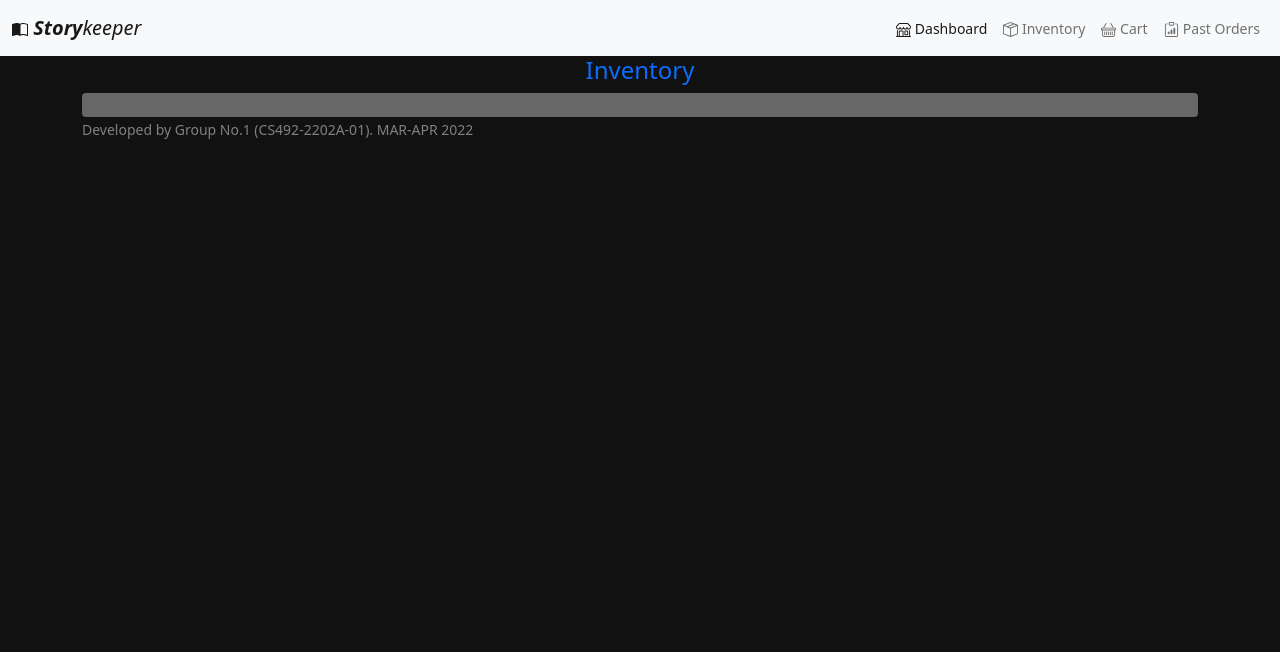
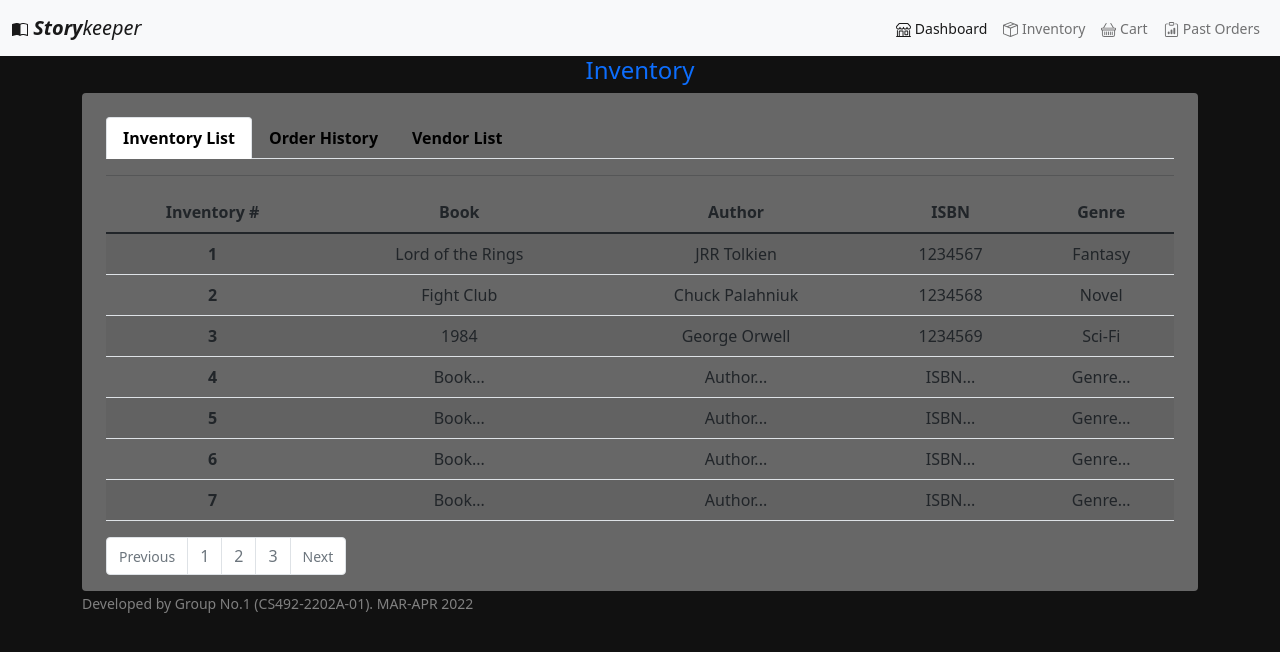
Before and after one commit to Andr3wBl0ck/storykeeper_ui, a Flask app: page /inventory in a window 1280 px wide. Shown: the top 652 px of the page. Run offline with Flask 2, Linux system fonts and the light colour scheme.

Commit message:
added layout to inventory page.

```diff
--- a/app.py
+++ b/app.py
@@ -1,5 +1,10 @@
+import io
 from flask import Flask
-from flask import render_template, url_for
+from flask import render_template, url_for, Response
+import matplotlib as plt
+from matplotlib.backends.backend_agg import FigureCanvasAgg as FigureCanvas
+from matplotlib.figure import Figure
+import numpy as np
 
 app = Flask(__name__)
 
@@ -15,9 +20,30 @@ def render_cart():
 def render_inventory():
     return render_template("inventory.html")
 
+# Setup for Order History Graph
+plt.rcParams["figure.figsize"] = [7.50, 3.50]
+plt.rcParams["figure.autolayout"] = True
+
 @app.route("/orderhistory")
 def render_orderhistory():
-    return render_template("orderhistory.html")
+   fig = Figure()
+   axis = fig.add_subplot(1, 1, 1)
+   xs = np.random.rand(100)
+   ys = np.random.rand(100)
+   axis.plot(xs, ys)
+   output = io.BytesIO()
+   FigureCanvas(fig).print_png(output)
+
+
+   return render_template("orderhistory.html", Response = output.getvalue(),mimetype='image/png')
+
+
+   #return render_template( Response(output.getvalue(), mimetype='image/png')
+
+
+
+
+
 
 if __name__ == '__main__':
     app.run(debug=True)
--- a/templates/cart.html
+++ b/templates/cart.html
@@ -24,7 +24,7 @@
                             </div>
                             <!-- Product Item Card 1-->
                             <div class="d-flex flex-row justify-content-between align-items-center p-2 bg-white mt-4 px-3 rounded">
-                                <div class="mr-1"><img class="rounded" src="https://i.imgur.com/XiFJkhI.jpg" width="70"></div>
+                                <div class="mr-1"><img class="rounded" src="https://imgur.com/a/WdPmwh6" width="70"></div>
                                 <div class="d-flex flex-column align-items-center product-details"><span class="font-weight-bold">Lord of The Rings</span>
                                     <div class="d-flex flex-row product-desc">
                                         <div class="size mr-1">
@@ -43,7 +43,7 @@
                             </div>
                             <!-- Product Item Card 2-->
                             <div class="d-flex flex-row justify-content-between align-items-center p-2 bg-white mt-4 px-3 rounded">
-                                <div class="mr-1"><img class="rounded" src="https://i.imgur.com/XiFJkhI.jpg" width="70"></div>
+                                <div class="mr-1"><img class="rounded" src="https://imgur.com/a/WdPmwh6" width="70"></div>
                                 <div class="d-flex flex-column align-items-center product-details"><span class="font-weight-bold">The Hitchhiker's Guide to the Galaxy</span>
                                     <div class="d-flex flex-row product-desc">
                                         <div class="size mr-1">
@@ -62,7 +62,7 @@
                             </div>
                             <!-- Product Item Card 3-->
                             <div class="d-flex flex-row justify-content-between align-items-center p-2 bg-white mt-4 px-3 rounded">
-                                <div class="mr-1"><img class="rounded" src="https://i.imgur.com/XiFJkhI.jpg" width="70"></div>
+                                <div class="mr-1"><img class="rounded" src="https://imgur.com/a/WdPmwh6" width="70"></div>
                                 <div class="d-flex flex-column align-items-center product-details"><span class="font-weight-bold">Wealth of Nations</span>
                                     <div class="d-flex flex-row product-desc">
                                         <div class="size mr-1">
--- a/templates/inventory.html
+++ b/templates/inventory.html
@@ -13,8 +13,103 @@
             <div class="text-primary"><h4>Inventory</h4></div>
             <div class="container rounded" style="background-color: #676767;">
                 <br>
-                <!-- Show Inventory Details -->
-                <div class="row">
+
+                    <!-- Inventory Navigation Tabs -->
+
+                    <ul class="nav nav-tabs">
+                        <li class="nav-item">
+                          <a class="nav-link active" aria-current="page" href="#" style="color:black; font-weight: bold;">Inventory List</a>
+                        </li>
+                        <li class="nav-item">
+                            <a class="nav-link" aria-current="page" href="#" style="color:black; font-weight: bold;">Order History</a>
+                          </li>
+                        <li class="nav-item">
+                          <a class="nav-link" href="#" style="color:black; font-weight: bold;">Vendor List</a>
+                        </li>
+
+                      </ul>
+                      <!-- Show Inventory Sheet -->
+                      <hr>
+                      <table class="table table-striped table-hover">
+                        <thead>
+                            <tr>
+                              <th scope="col">Inventory #</th>
+                              <th scope="col">Book</th>
+                              <th scope="col">Author</th>
+                              <th scope="col">ISBN</th>
+                              <th scope="col">Genre</th>
+                            </tr>
+                          </thead>
+                          <tbody>
+                            <tr>
+                              <th scope="row">1</th>
+                              <td>Lord of the Rings</td>
+                              <td>JRR Tolkien</td>
+                              <td>1234567</td>
+                              <td>Fantasy</td>
+                            </tr>
+                            <tr>
+                              <th scope="row">2</th>
+                              <td>Fight Club</td>
+                              <td>Chuck Palahniuk</td>
+                              <td>1234568</td>
+                              <td>Novel</td>
+                            </tr>
+                            <tr>
+                                <th scope="row">3</th>
+                                <td>1984</td>
+                                <td>George Orwell</td>
+                                <td>1234569</td>
+                                <td>Sci-Fi</td>
+                              </tr>
+                              <tr>
+                                <th scope="row">4</th>
+                                <td>Book...</td>
+                                <td>Author...</td>
+                                <td>ISBN...</td>
+                                <td>Genre...</td>
+                              </tr>
+                              <tr>
+                                <th scope="row">5</th>
+                                <td>Book...</td>
+                                <td>Author...</td>
+                                <td>ISBN...</td>
+                                <td>Genre...</td>
+                              </tr>
+                              <tr>
+                                <th scope="row">6</th>
+                                <td>Book...</td>
+                                <td>Author...</td>
+                                <td>ISBN...</td>
+                                <td>Genre...</td>
+                              </tr>
+                              <tr>
+                                <th scope="row">7</th>
+                                <td>Book...</td>
+                                <td>Author...</td>
+                                <td>ISBN...</td>
+                                <td>Genre...</td>
+                              </tr>
+                          </tbody>
+                      </table>
+
+                    <div class="row">
+                    <nav aria-label="inventory_pagination">
+                        <ul class="pagination">
+                          <li class="page-item disabled">
+                            <a class="page-link"><small>Previous</small></a>
+                          </li>
+                          <li class="page-item disabled"><a class="page-link" href="#">1</a></li>
+                          <li class="page-item disabled" aria-current="page">
+                            <a class="page-link" href="#">2</a>
+                          </li>
+                          <li class="page-item disabled"><a class="page-link" href="#">3</a></li>
+                          <li class="page-item disabled">
+                            <a class="page-link" href="#"><small>Next</small></a>
+                          </li>
+                        </ul>
+                      </nav>
+                    </div>
 
 
 
@@ -24,7 +119,7 @@
 
 
 
-        </div>
+
 
     </div>
     </div>
--- a/templates/orderhistory.html
+++ b/templates/orderhistory.html
@@ -1,6 +1,7 @@
 {% extends "base.html" %}
 {% block title %}{{ super() }}{% endblock %}
 {% block head %}
+<script src="https://cdn.jsdelivr.net/npm/chart.js@3.7.1/dist/chart.min.js"></script>
 <link href="https://cdn.jsdelivr.net/npm/bootstrap@5.1.3/dist/css/bootstrap.min.css" rel="stylesheet" integrity="sha384-1BmE4kWBq78iYhFldvKuhfTAU6auU8tT94WrHftjDbrCEXSU1oBoqyl2QvZ6jIW3" crossorigin="anonymous">
 {% endblock %}
 {% block content %}
@@ -13,8 +14,11 @@
             <div class="text-primary"><h4>Order History</h4></div>
             <div class="container rounded" style="background-color: #676767;">
                 <br>
-                <!-- Show Cart Details -->
+                <!-- Show Order Details -->
                 <div class="row">
+
+
+
 
 
 
```
Also changed, not shown: assets/style.css (line endings or trailing spaces).
